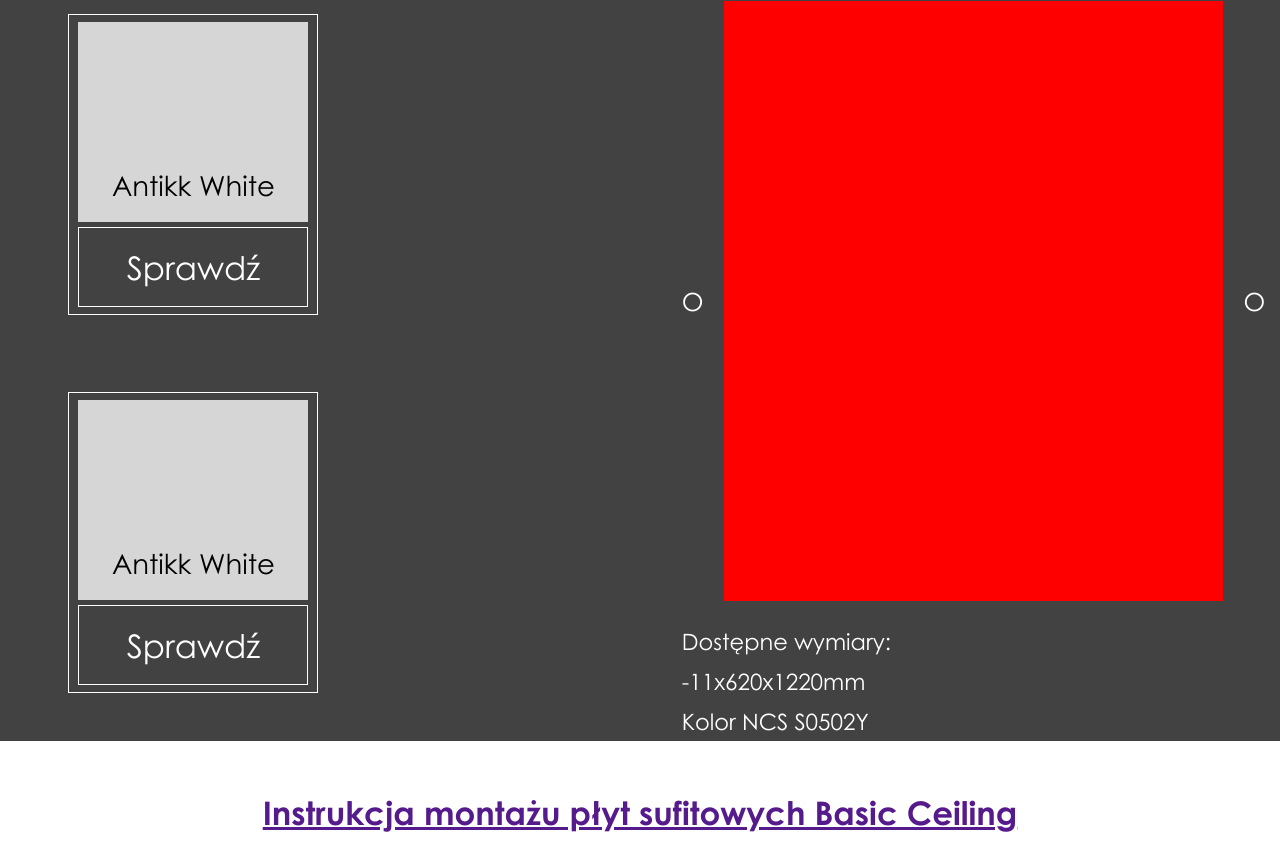
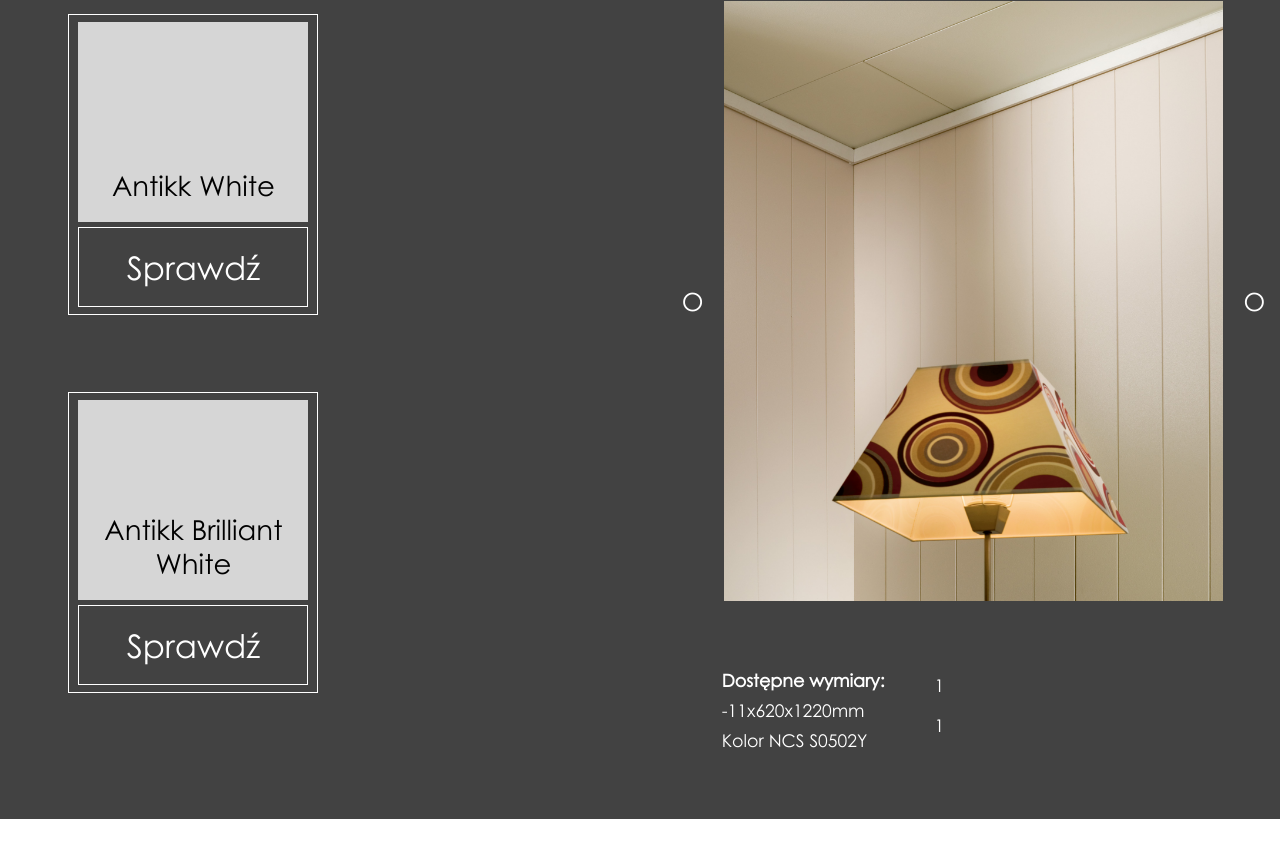
Before and after one commit to piotrpoczwardowski/forestia, a Gatsby site: page /BasicCeiling in a window 1280 px wide. Shown: the part 2074-2941 px from the top of the page. Built offline with nearby package versions, Linux system fonts and the light colour scheme; Gatsby itself is replaced by a stand-in of ours.

Commit message:
share module

```diff
--- a/src/components/HuntonitWrapper.js
+++ b/src/components/HuntonitWrapper.js
@@ -11,17 +11,62 @@ import styles from "./HuntonitWrapper.module.css"
 class HuntonitWrapper extends Component {
 
     state = {
-        imgView: "",
-        sizes: [],
-        title: ""
+        decor: {},
+        displayImg: '',
+        slide: 0
+    }
+
+    componentDidMount() {
+        let decor = this.props.panels[0]
+        this.handleDecor(decor);
+    }
+    handleDecor = (decor) => {
+        this.setState({ decor: decor })
+    }
+    changeSlideRight = () => {
+        let currentSlide = this.state.slide
+
+        let nextSlide
+        nextSlide = currentSlide + 1
+        let numberOfSlides = this.state.decor.colors.length
+        if (nextSlide > numberOfSlides - 1) {
+            nextSlide = 0
+        }
+        this.changeSlide(nextSlide)
+    }
+
+    changeSlideLeft = () => {
+
+        let currentSlide = this.state.slide
+
+        let nextSlide
+        nextSlide = currentSlide - 1
+        let numberOfSlides = this.state.decor.colors.length
+        if (nextSlide < 0) {
+            nextSlide = numberOfSlides - 1
+        }
+        this.changeSlide(nextSlide)
     }
 
 
+    changeSlide = (next) => {
+        let allSlides = document.querySelectorAll('.slides')
+        let nextSlide = document.querySelector(`.slides${next}`)
+        allSlides.forEach(function (el) {
+            el.style.display = 'none'
+        })
+        nextSlide.style.display = 'block'
+
+
+
+        this.setState({ slide: next })
+
+    }
 
     render() {
 
 
-
+        let panels = this.props.panels
 
 
 
@@ -34,40 +79,38 @@ class HuntonitWrapper extends Component {
                         <div className={styles.menu__left}>
                             <div className={styles.left__title}>Dostępne kolory:</div>
                             <div className={styles.left__decors}>
-                                        <div className={styles.decor}>
+
+                                {panels.map(decor => <div className={styles.decor}>
                                     <div className={styles.decor__img}>
-                                                <div className={styles.decor__name}>Antikk White</div>
+                                        <div className={styles.decor__name}>{decor.name}</div>
                                     </div>
-                                            <button className={styles.decor__button}>Sprawdź</button>
-                                        </div>
-                                        <div className={styles.decor}>
-                                            <div className={styles.decor__img}>
-                                                <div className={styles.decor__name}>Antikk White</div>
-                                            </div>
-                                            <button className={styles.decor__button}>Sprawdź</button>
-                                        </div>
+                                    <button onClick={() => this.handleDecor(decor)} className={styles.decor__button}>Sprawdź</button>
+                                </div>)}
 
 
                             </div>
                         </div>
                         <div className={styles.menu__right}>
-                                    <div className={styles.right__title}>Antikk White</div>
+                            <div className={styles.right__title}>{this.state.decor.name}</div>
                             <div className={styles.right__slider}>
                                 <div className={styles.slider__left}>
-                                            <div className={styles.left__arrow}>O</div>
+                                    <div onClick={this.changeSlideLeft} className={styles.left__arrow}>O</div>
                                 </div>
                                 <div className={styles.slider__center}>
-                                            <div className={styles.slide1}></div>
+
+                                    {this.state.decor.colors && this.state.decor.colors.map((color, i) => <div style={{ backgroundImage: `url(${color.img})`, display: `${i != 0 ? 'none' : 'block'}` }} className={`${styles.slide} slides slides${i}`}></div>)}
                                 </div>
                                 <div className={styles.slider__right}>
-                                            <div className={styles.right__arrow}>O</div>
+                                    <div onClick={this.changeSlideRight} className={styles.right__arrow}>O</div>
                                 </div>
                             </div>
-                                    <div className={styles.right__sizes}>
-                                        <p className={styles.sizes__title}>Dostępne wymiary:</p>
-                                        <p>-11x620x1220mm</p>
-                                        <p>Kolor NCS S0502Y</p>
+                            <div className={styles.right__bottom}>
+                                <div className={styles.bottom__sizes}><div className={styles.sizes__title}>Dostępne wymiary:</div>{this.state.decor.sizes && this.state.decor.sizes.map(size => <p>-{size}</p>)} <p>Kolor {this.state.decor.colorNumber}</p></div>
+                                <div className={styles.bottom__descriptions}>
+                                    {this.state.decor.colors && this.state.decor.colors[this.state.slide].descriptions.map(description => <p>{description}</p>)}
                                 </div>
+                            </div>
+
                         </div>
                     </div>
 
--- a/src/components/HuntonitWrapper.module.css
+++ b/src/components/HuntonitWrapper.module.css
@@ -55,6 +55,8 @@
     margin-bottom: 20px;
     color: black;
     font-size: 1.1em;
+    text-align: center;
+    padding: 0 10px;
 }
 .decor__button{
     width: 100%;
@@ -102,12 +104,39 @@
 .slider__center{
     width: 100%;
     height: 600px;
-    background: red;
+
+    position: relative;
 }
 
 
 
+.slide{
+    width: 100%;
+    height: 100%;
+    background-size: 600px;
+    background-repeat: no-repeat;
+    background-position: center;
+    position: absolute;
+}
 
+.right__bottom{
+    display: flex;
+    font-size: 0.7em;
+    margin-left: 90px;
+    margin-top: 5vw;
+    padding-bottom: 5vw;
+}
+.sizes__title{
+    font-weight: bold;
+}
+.bottom__sizes{
+    line-height: 30px;
+}
+.bottom__descriptions{
+    margin-left: 50px;
+    line-height: 40px;
+    padding-right: 10px;
+}
 
 
 @media (max-width: 1080px){
@@ -119,6 +148,14 @@
     .left__decors{
         display: block;
     }
+    .right__bottom{
+      width: 110%;
+    }
+}
+@media (max-width: 970px){
+    .right__bottom{
+        width: 100%;
+      }
 }
 
 @media (max-width: 850px){
@@ -140,8 +177,28 @@
     .slider__center{
         height: 100%;
     }
+    .right__bottom{
+        margin-left: 0;
+        justify-content: space-around;
+    }
 }
+@media (max-width: 620px){
+    .right__bottom{
+        flex-direction: column-reverse;
 
+
+    }
+.right__title{
+    margin-left: 0;
+    font-size: 8vw;
+}
+    .bottom__descriptions, .bottom__sizes, .right__title{
+        width: 100%;
+        margin: 2vw auto;
+        text-align: center;
+        line-height: normal;
+    }
+}
 
 
 
--- a/src/pages/BasicCeiling.js
+++ b/src/pages/BasicCeiling.js
@@ -6,6 +6,10 @@ import Layout from "../components/layout"
 import Container from '../components/container'
 import threewall from '../pdf1/threewall.pdf'
 import HuntonitWrapper from '../components/HuntonitWrapper'
+
+import antikkWhite from '../images/huntonit/basicCeiling/antikkWhite/antikkWhite.png'
+import antikkWhite1 from '../images/huntonit/basicCeiling/antikkWhite/white1.jpg'
+import antikkWhite2 from '../images/huntonit/basicCeiling/antikkWhite/white2.jpg'
 
 
 class BasicCeiling extends Component {
@@ -20,7 +24,46 @@ class BasicCeiling extends Component {
 
     render() {
 
+        let panels = [
+            {
+                img: antikkWhite,
+                name: 'Antikk White',
+                sizes: ['11x620x1220mm'],
+                colorNumber: 'NCS S0502Y',
 
+                colors: [
+                    {
+                        img: antikkWhite1,
+                        descriptions: ['1', '1'],
+
+                    },
+                    {
+                        img: antikkWhite2,
+                        descriptions: ['1', '2'],
+
+                    }
+                ]
+            },
+            {
+                img: antikkWhite,
+                name: 'Antikk Brilliant White',
+                sizes: ['11x300x1220mm','11x620x1220mm' ],
+                colorNumber: 'NCS S0500N',
+
+                colors: [
+                    {
+                        img: antikkWhite1,
+                        descriptions: ['Połączenie płyt ściennych Terracotta', 'z płytami sufitowymi Antikk Brilliant White'],
+
+                    },
+                    {
+                        img: antikkWhite2,
+                        descriptions: ['2', '2'],
+
+                    }
+                ]
+            }
+        ]
 
 
 
@@ -80,7 +123,7 @@ class BasicCeiling extends Component {
                             </div>
                         </div>
                         <div className={styles.menu__title}>Płyty sufitowe Basic Ceiling występują w wariantach:</div>
-<HuntonitWrapper/>
+<HuntonitWrapper panels={panels}/>
 
                         <div className={styles.mont}>
                                 <a href=""> Instrukcja montażu płyt sufitowych Basic Ceiling </a>
```
Also changed, not shown: src/images/huntonit/basicCeiling/antikkWhite/antikkWhite.png (added), src/images/huntonit/basicCeiling/antikkWhite/white1.jpg (added), src/images/huntonit/basicCeiling/antikkWhite/white2.jpg (added), src/images/huntonit/basicCeiling/brilliant/brilliant.png (added), src/images/huntonit/basicCeiling/brilliant/brilliant1.jpg (added), src/images/huntonit/basicCeiling/brilliant/brilliant2.jpg (added), src/images/huntonit/basicCeiling/brilliant/brilliant3.jpg (added), 3 other files. Lines whose indentation alone changed are shown as unchanged.
